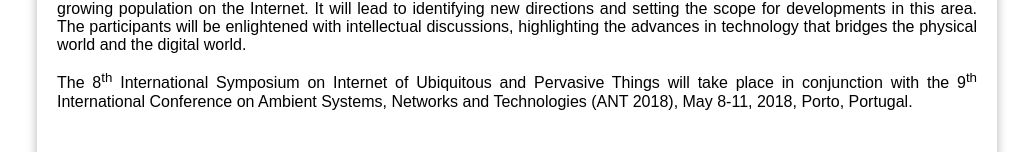
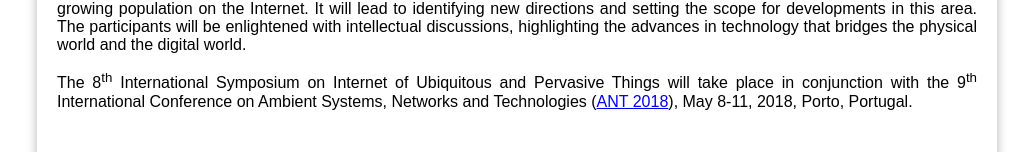
Before and after one commit to hud-cs-research/iupt2018, a plain HTML site: page index.html in a window 1280 px wide. Shown: the part 1039-1191 px from the top of the page, without its empty margins (123-1156 px from the left). Drawn offline with Linux system fonts and the light colour scheme.

Commit message:
added a hyperlink to ANT2018

```diff
--- a/index.html
+++ b/index.html
@@ -28,7 +28,7 @@
 					<div class="section-content">
 						<p>This symposium aims at gathering researchers from the fields of wireless networking and Internet applications to discuss new opportunities and hurdles to leverage the possibilities of new applications and services for the Internet of Ubiquitous and Pervasive Things.</p>
 						<p>The new developments in this area raise many research questions including interaction, security, collaboration, context, discovery, and privacy of physical things in the virtual world. Despite the tremendous progress in Internet technologies the research community continues to wrestle with some of these questions. This symposium focuses on disseminating novel ideas and research directions in this fast emerging area of the Internet of Things. This symposium also aims to bring together academics and practitioners in an effort to highlight the state-of-the-art and discuss the issues and opportunities to explore new research directions and develop new ideas for the Internet of Things. The symposium will be platform to provide opportunities for researchers from academia and industry to join hands, exchange ideas and focus on solutions that will enhance the life of the growing population on the Internet. It will lead to identifying new directions and setting the scope for developments in this area. The participants will be enlightened with intellectual discussions, highlighting the advances in technology that bridges the physical world and the digital world.</p>
-						<p>The 8<sup>th</sup> International Symposium on Internet of Ubiquitous and Pervasive Things will take place in conjunction with the 9<sup>th</sup> International Conference on Ambient Systems, Networks and Technologies (ANT 2018), May 8-11, 2018, Porto, Portugal.</p>
+						<p>The 8<sup>th</sup> International Symposium on Internet of Ubiquitous and Pervasive Things will take place in conjunction with the 9<sup>th</sup> International Conference on Ambient Systems, Networks and Technologies (<a href="http://cs-conferences.acadiau.ca/ant-18/">ANT 2018</a>), May 8-11, 2018, Porto, Portugal.</p>
 					<!--	<p>Accepted papers will be included in the conference proceedings published by Elsevier Science in the open-access Procedia Computer Science series (on-line). Procedia Computer Sciences is hosted on www.Elsevier.com and on Elsevier content platform <a href="http://www.sciencedirect.com"><b><font color="#FF60AF">ScienceDirect</font></b></a>, and will be freely available worldwide. All papers in Procedia will also be indexed by <a href="http://www.scopus.com"><b><font color="#FF60AF">Scopus</font></b></a> and <a href="http://www.engineeringvillage.com"><b><font color="#FF60AF">Engineering Village (Ei) </font></b></a>. This includes <a href="http://www.ei.org/compendex"> <b><font color="#FF60AF">EI Compendex </font></b> </a>. The papers will contain linked references, XML versions and citable DOI numbers. You will be able to provide a hyperlink to all delegates and direct your conference website visitors to your proceedings. All accepted papers will also be indexed in <a href="http://dblp.uni-trier.de/"><b><font color="#FF60AF">DBLP</font></b></a>.</p>
 
 						<p><font color = "#FF0000"> The extended versions of accepted papers will be invited for potential publication in Open Journal of Internet of Things <a href="https://www.ronpub.com/index.php/journals/ojiot">(OJIOT)</a>, The sooner that authors submit their papers, the sooner that authors get the notification. Every paper, once accepted, will be published immediately.</font></p>
```
